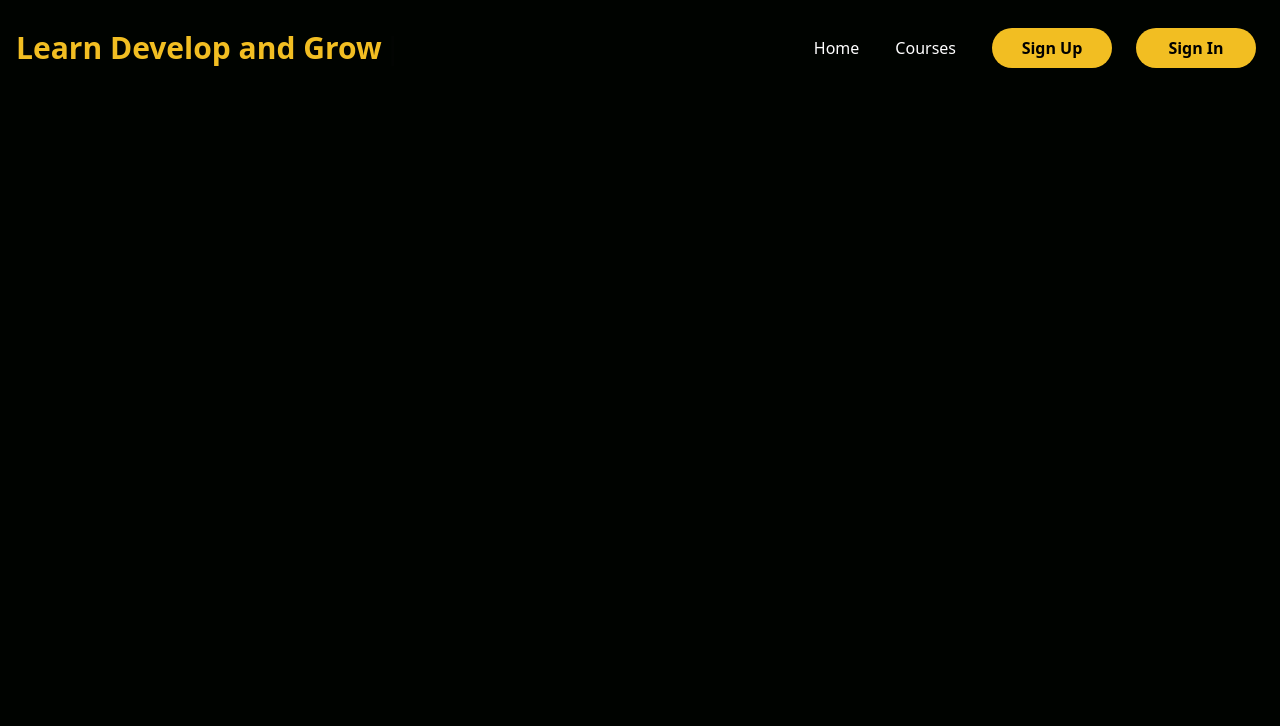
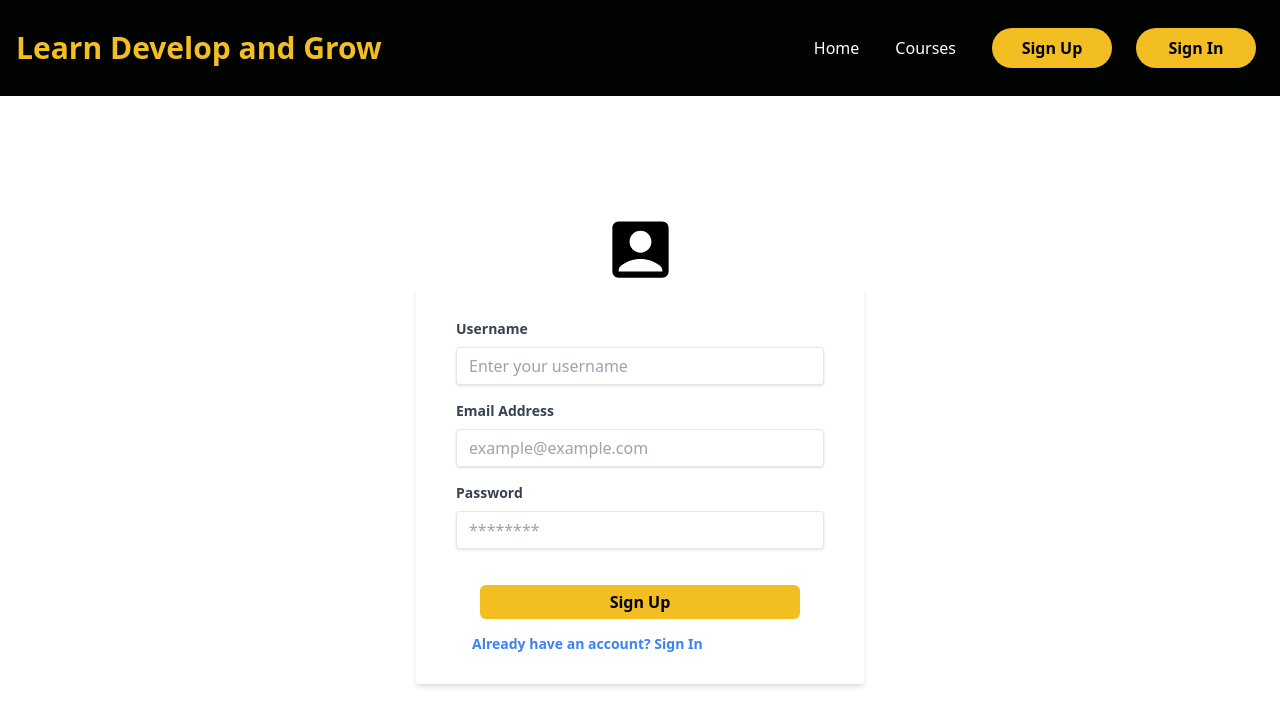
Before and after one commit to akshatbhj/Learn-Develop-and-Grow, a React (Create React App) app: page /signup in a window 1280 px wide. Shown: the top 726 px of the page. Built offline with nearby package versions, Linux system fonts and the light colour scheme.

Commit message:
Sign In and Sign Up Page

```diff
--- a/src/App.js
+++ b/src/App.js
@@ -1,6 +1,8 @@
 import { BrowserRouter, Routes, Route } from "react-router-dom";
 import Home from "./components/Home";
 import Navbar from "./components/Navbar";
+import SignIn from "./components/SignIn";
+import SignUp from "./components/SignUp";
 
 
 function App() {
@@ -10,6 +12,8 @@ function App() {
         <Navbar />
         <Routes>
           <Route path="/" element={<Home />}></Route>
+          <Route path="/signin" element={<SignIn />}></Route>
+          <Route path="/signup" element={<SignUp />}></Route>
         </Routes>
       </BrowserRouter>
     </>
--- /dev/null
+++ b/src/components/SignIn.jsx
@@ -0,0 +1,81 @@
+import React, { useState } from "react";
+import { MdAccountBox } from "react-icons/md";
+
+const SignIn = () => {
+  const [username, setUsername] = useState("");
+  const [password, setPassword] = useState("");
+
+  const handleSubmit = (e) => {
+    e.preventDefault();
+    console.log(username); // Printing the user input on console,
+    console.log(password); // this can be passed to the backend server to be stored in the database.
+
+    setUsername("");
+    setPassword("");
+  };
+
+  return (
+    <div className="flex items-center justify-center h-screen bg-white py-4 px-4">
+      <div className="w-full max-w-md mt-24">
+        <MdAccountBox width={100} fontSize={75} className="mx-auto bg-white" />
+        <form
+          onSubmit={handleSubmit}
+          className="w-full shadow-xl flex flex-col p-4 rounded-lg px-6 py-8 mx-auto my-auto"
+        >
+          <div className="mb-4">
+            <label
+              className="block text-gray-700 text-sm font-bold mb-2"
+              htmlFor="username"
+            >
+              Username
+            </label>
+            <input
+              value={username}
+              name="username"
+              className="shadow appearance-none border rounded w-full py-2 px-3 text-gray-700 leading-tight"
+              id="username"
+              type="text"
+              placeholder="Enter your username"
+              autoComplete="off"
+              onChange={(e) => setUsername(e.target.value)}
+            />
+          </div>
+          <div className="mb-6">
+            <label
+              className="block text-gray-700 text-sm font-bold mb-2"
+              htmlFor="password"
+            >
+              Password
+            </label>
+            <input
+              value={password}
+              name="password"
+              className="shadow appearance-none border rounded w-full py-2 px-3 text-gray-700 mb-3"
+              id="password"
+              type="password"
+              placeholder="********"
+              autoComplete="off"
+              onChange={(e) => setPassword(e.target.value)}
+            />
+          </div>
+          <div className="grid grid-rows-2">
+            <button
+              className="bg-[#f2be22] hover:opacity-80 text-black font-bold px-10  mx-6 rounded"
+              type="submit"
+            >
+              Sign In
+            </button>
+            <a
+              className="flex mt-4 w-full mx-4 font-bold text-sm text-blue-500 hover:text-blue-800"
+              href="/signup"
+            >
+              Don't have an account? Register Here.
+            </a>
+          </div>
+        </form>
+      </div>
+    </div>
+  );
+};
+
+export default SignIn;
--- /dev/null
+++ b/src/components/SignUp.jsx
@@ -0,0 +1,102 @@
+import React, { useState } from "react";
+import { MdAccountBox } from "react-icons/md";
+
+const SignUp = () => {
+  const [email, setEmail] = useState("");
+  const [password, setPassword] = useState("");
+  const [username, setUserName] = useState("");
+
+  const handleSubmit = (e) => {
+    e.preventDefault();
+    console.log(username); // Printing the user input on console,
+    console.log(email); // this can be passed to the backend server to be stored in the database.
+    console.log(password);
+
+    setUserName("");
+    setPassword("");
+    setEmail("");
+  };
+
+  return (
+    <div className="flex items-center justify-center min-h-screen bg-white px-4 py-4">
+      <div className="w-full max-w-md mt-24">
+        <MdAccountBox width={100} fontSize={75} className="mx-auto bg-white" />
+        <form
+          onSubmit={handleSubmit}
+          className="bg-white shadow-md rounded px-10 py-8 mx-auto my-auto"
+        >
+          <div className="mb-4">
+            <label
+              className="block text-gray-700 text-sm font-bold mb-2"
+              htmlFor="username"
+            >
+              Username
+            </label>
+            <input
+              value={username}
+              name="username"
+              className="shadow appearance-none border rounded w-full py-2 px-3 text-gray-700 leading-tight focus:outline-none focus:shadow-outline"
+              id="username"
+              type="text"
+              placeholder="Enter your username"
+              autoComplete="off"
+              onChange={(e) => setUserName(e.target.value)}
+            />
+          </div>
+          <div className="mb-4">
+            <label
+              className="block text-gray-700 text-sm font-bold mb-2"
+              htmlFor="email"
+            >
+              Email Address
+            </label>
+            <input
+              value={email}
+              name="email"
+              className="shadow appearance-none border rounded w-full py-2 px-3 text-gray-700 leading-tight focus:outline-none focus:shadow-outline"
+              id="email"
+              type="email"
+              placeholder="example@example.com"
+              autoComplete="off"
+              onChange={(e) => setEmail(e.target.value)}
+            />
+          </div>
+          <div className="mb-6">
+            <label
+              className="block text-gray-700 text-sm font-bold mb-2"
+              htmlFor="password"
+            >
+              Password
+            </label>
+            <input
+              value={password}
+              name="password"
+              className="shadow appearance-none border rounded w-full py-2 px-3 text-gray-700 mb-3 leading-tight"
+              id="password"
+              type="password"
+              placeholder="********"
+              autoComplete="off"
+              onChange={(e) => setPassword(e.target.value)}
+            />
+          </div>
+          <div className="grid grid-rows-2">
+            <button
+              className="bg-[#f2be22] hover:opacity-80 text-black font-bold  px-10  mx-6 rounded-md"
+              type="submit"
+            >
+              Sign Up
+            </button>
+            <a
+              className="flex mt-4 w-full mx-4 font-bold text-sm text-blue-500 hover:text-blue-800 leading-tight"
+              href="/signin"
+            >
+              Already have an account? Sign In
+            </a>
+          </div>
+        </form>
+      </div>
+    </div>
+  );
+};
+
+export default SignUp;
```
